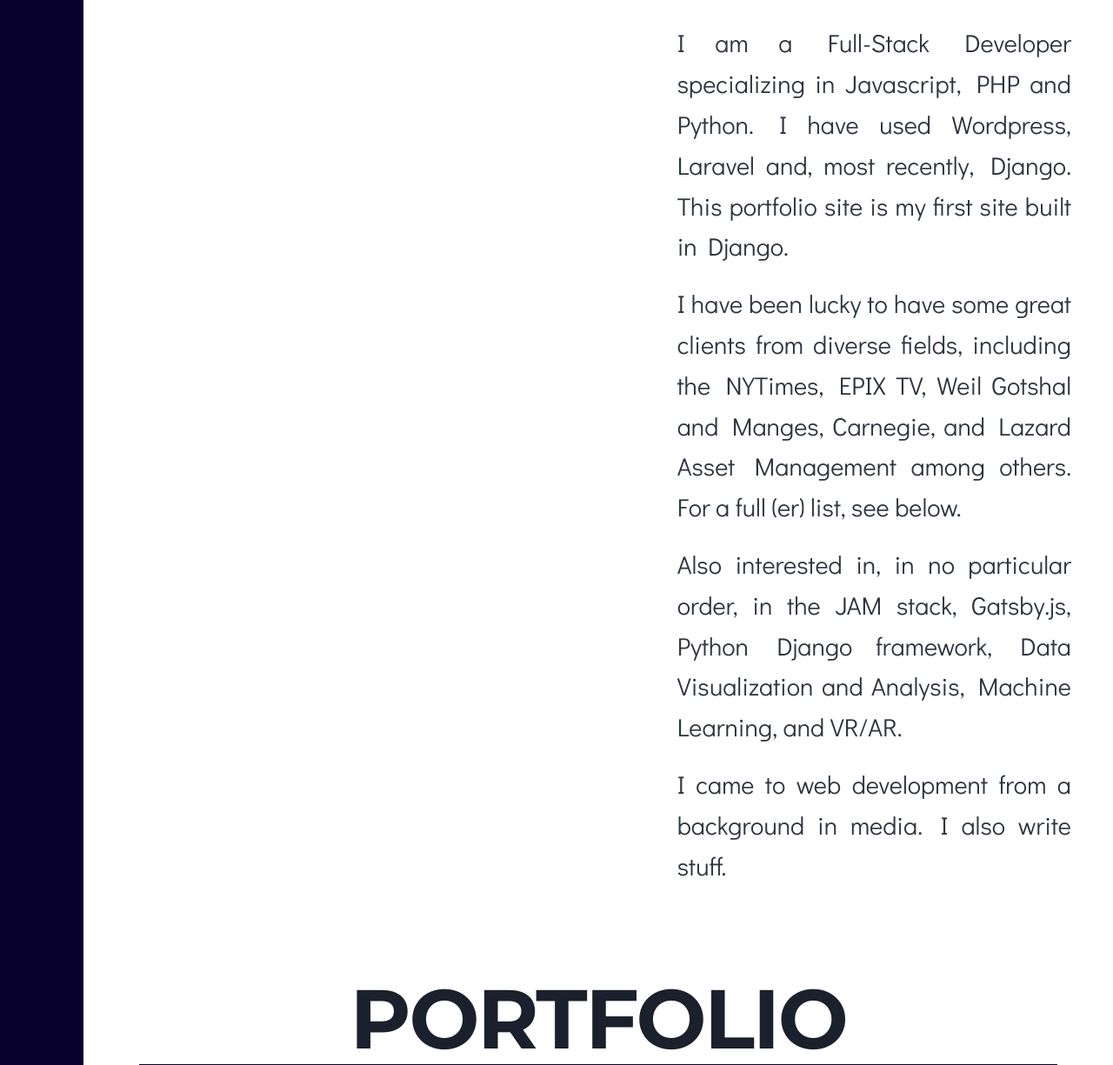
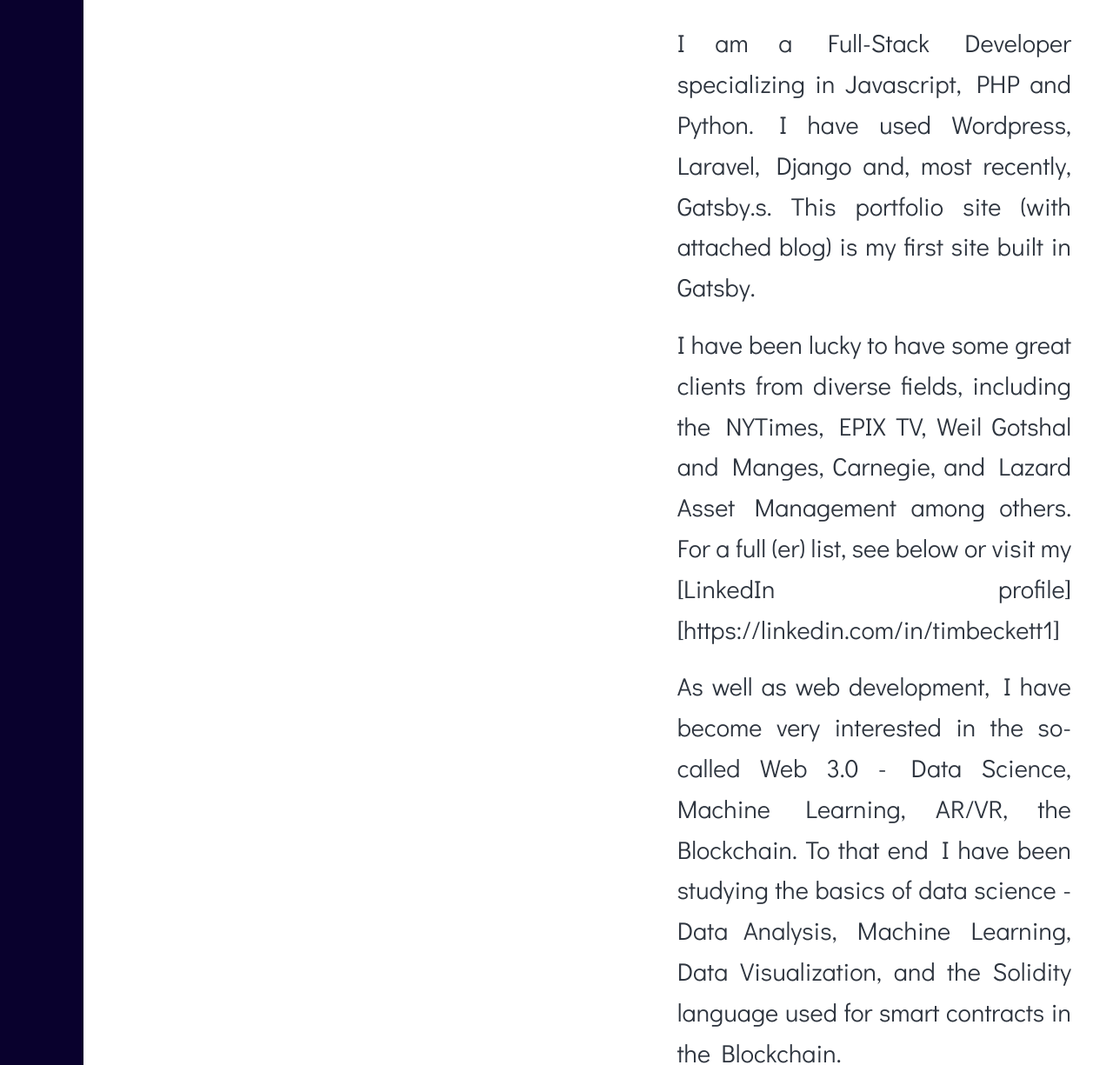
Before and after one commit to timbec/gatsby-portfolio-blog, a Gatsby site: page / in a window 1280 px wide. Shown: the part 496-1721 px from the top of the page at 87% size. Built offline with nearby package versions, Linux system fonts and the light colour scheme; Gatsby itself is replaced by a stand-in of ours.

Commit message:
updated text on home page.

```diff
--- a/src/pages/index.js
+++ b/src/pages/index.js
@@ -21,26 +21,23 @@ const IndexPage = () => {
 
             <p>
               I am a Full-Stack Developer specializing in Javascript, PHP and
-              Python. I have used Wordpress, Laravel and, most recently, Django.
-              This portfolio site is my first site built in Django.
+              Python. I have used Wordpress, Laravel, Django and, most recently, Gatsby.s.
+              This portfolio site (with attached blog) is my first site built in Gatsby.
             </p>
 
             <p>
               I have been lucky to have some great clients from diverse fields,
               including the NYTimes, EPIX TV, Weil Gotshal and Manges, Carnegie,
               and Lazard Asset Management among others. For a full (er) list,
-              see below.
+              see below or visit my [LinkedIn profile][https://linkedin.com/in/timbeckett1]
             </p>
 
             <p>
-              Also interested in, in no particular order, in the JAM stack,
-              Gatsby.js, Python Django framework, Data Visualization and
-              Analysis, Machine Learning, and VR/AR.
+              As well as web development, I have become very interested in the so-called Web 3.0 - Data Science, Machine Learning, AR/VR, the Blockchain. To that end I have been studying the basics of data science - Data Analysis, Machine Learning, Data Visualization, and the Solidity language used for smart contracts in the Blockchain.
             </p>
 
             <p>
-              I came to web development from a background in media. I also write
-              stuff.
+              I came to software development from a background in media. With this site, I intend to start writing about Web 3.0, and various obstacles and developments I've encountered as a web developer.
             </p>
           </article>
           <article className="intro__collage">
```
